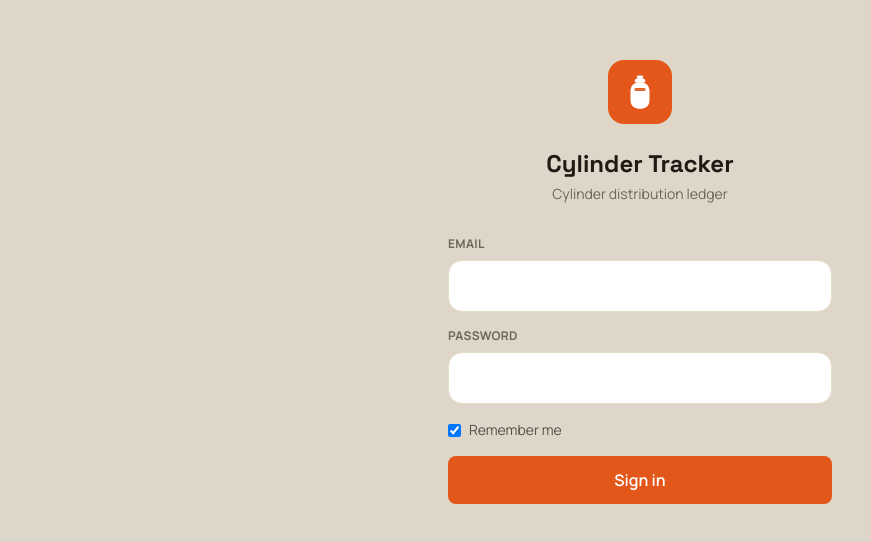
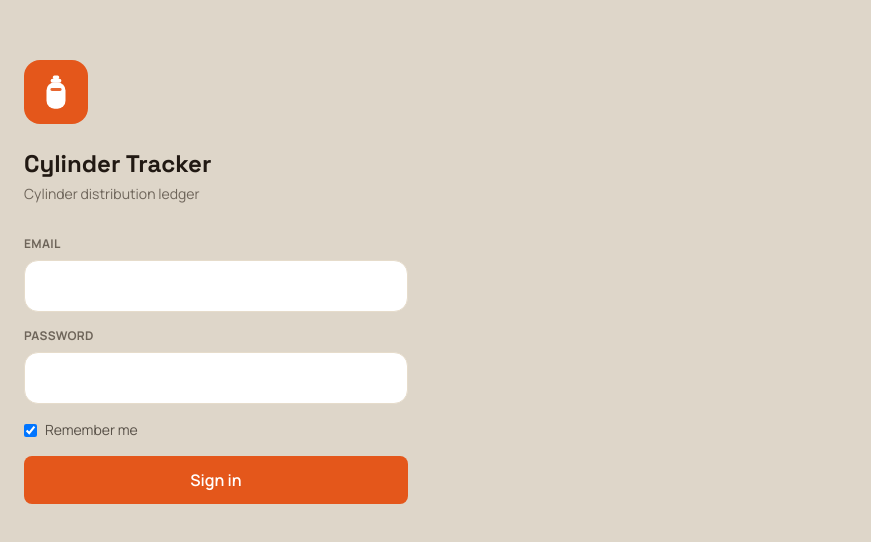
Before and after one commit to YelkuriRaghavendra/gas-ledger, a React (Vite) app: page /login in a window 1280 px wide. Shown: the part 118-660 px from the top of the page, without its empty margins (0-871 px from the left). Built offline with nearby package versions, Linux system fonts and the light colour scheme; no server answers; the database is empty.

Commit message:
fix: left-align login icon and heading to match prototype

```diff
--- a/src/pages/Login.tsx
+++ b/src/pages/Login.tsx
@@ -27,7 +27,7 @@ export function Login() {
   }
 
   return (
-    <div className="flex min-h-screen flex-col items-center justify-center px-6">
+    <div className="flex min-h-screen flex-col items-start justify-center px-6">
       <div className="mb-6 flex h-16 w-16 items-center justify-center rounded-2xl bg-accent">
         <CylinderIcon size={38} />
       </div>
```
